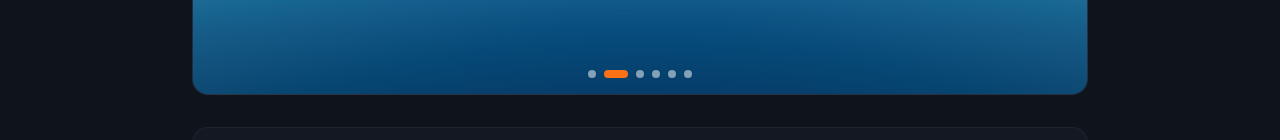
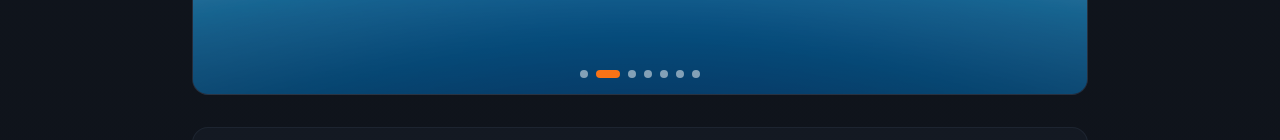
Before and after one commit to marchup/CrabCodeStudio, a React (Vite) app: page / in a window 1280 px wide. Shown: the part 1613-1753 px from the top of the page. Built offline with nearby package versions, Linux system fonts and the light colour scheme.

Commit message:
Update GamesSection.tsx

```diff
--- a/src/sections/GamesSection.tsx
+++ b/src/sections/GamesSection.tsx
@@ -38,6 +38,7 @@ const GameSection = () => {
     '/sanjose-screenshot4.png',
     '/sanjose-screenshot5.png',
     '/sanjose-screenshot6.png',
+    '/sanjose-screenshot7.png',
   ];
 
   // Carrusel automático cada 4 segundos
```
